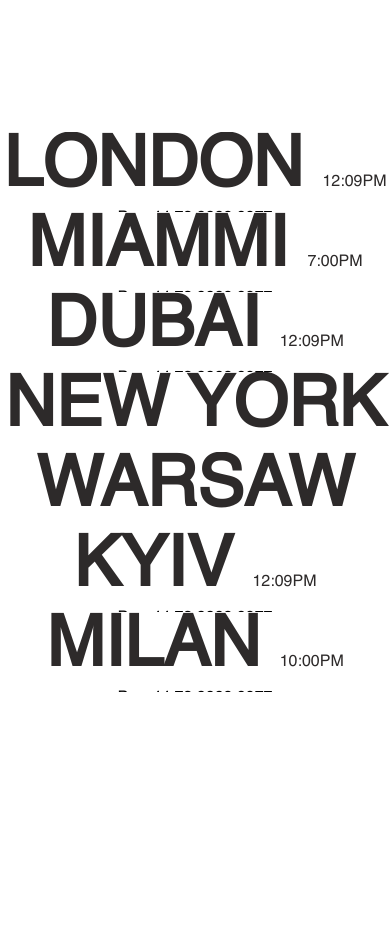
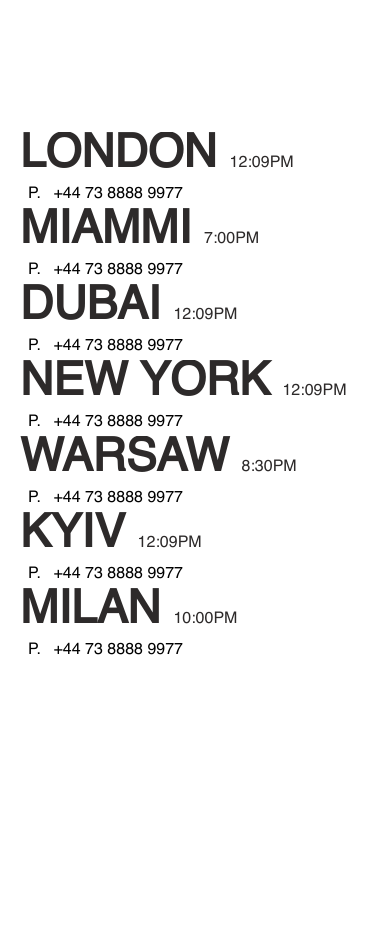
Before and after one commit to negi1322/yodezeen-, a React (Vite) app: page / in a window 390 px wide. Shown: the part 6720-7668 px from the top of the page. Built offline with nearby package versions, Linux system fonts and the light colour scheme.

Commit message:
first commit

```diff
--- a/src/App.css
+++ b/src/App.css
@@ -795,7 +795,20 @@ h1.about-content.text-black.fs-1 {
   h1.about-content.text-black.fs-1 {
     font-size: 35px !important;
   }
-  .sec-2-career{
+  .sec-2-career {
     padding: 50px;
   }
+  .countrey-name {
+    cursor: pointer;
+    text-align: left;
+    font-size: 46px;
+    margin: 0;
+    text-transform: uppercase;
+    font-weight: bold;
+    line-height: normal;
+    color: #2d2a2a;
+    height: 9vh;
+    overflow: hidden;
+    padding: 0px 0px 0px 20px;
+  }
 }
```
